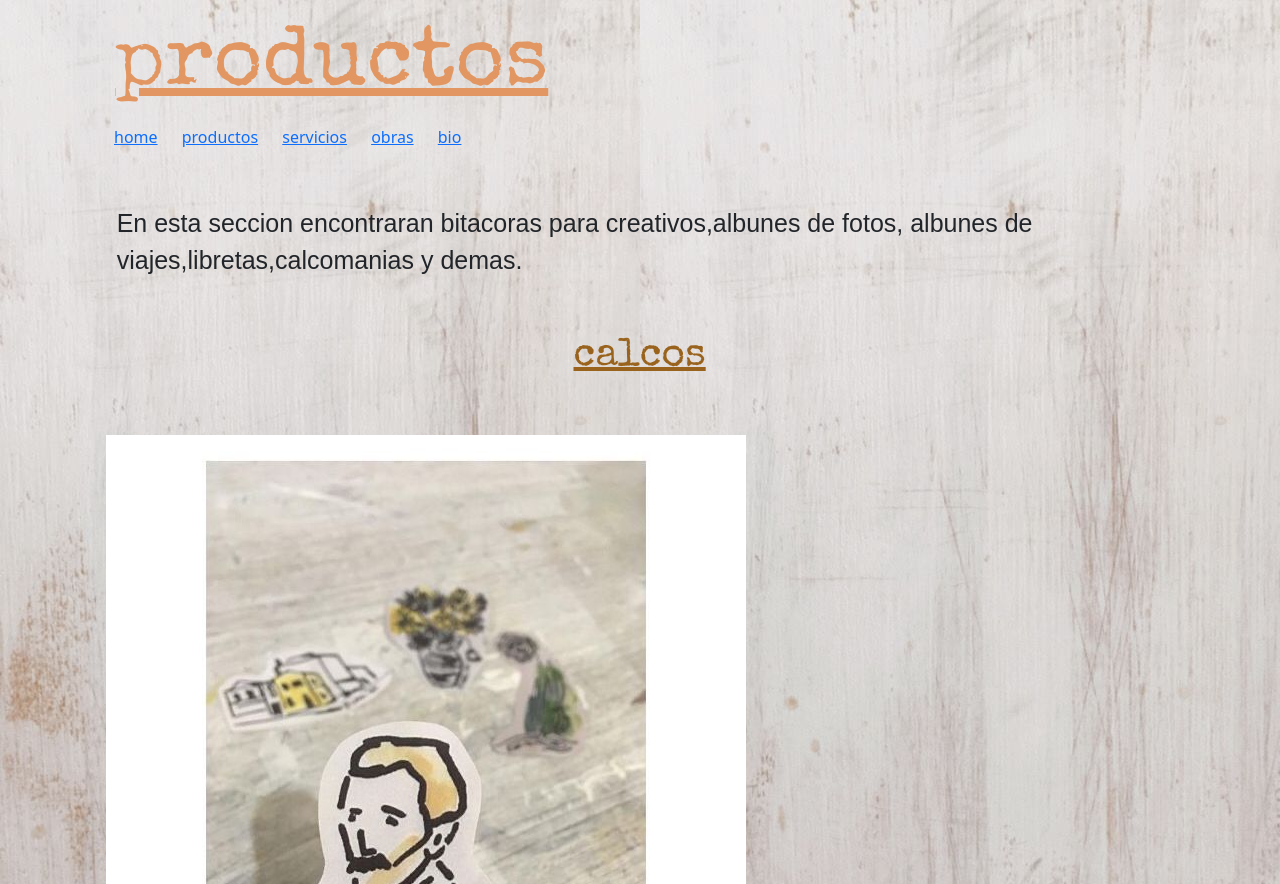
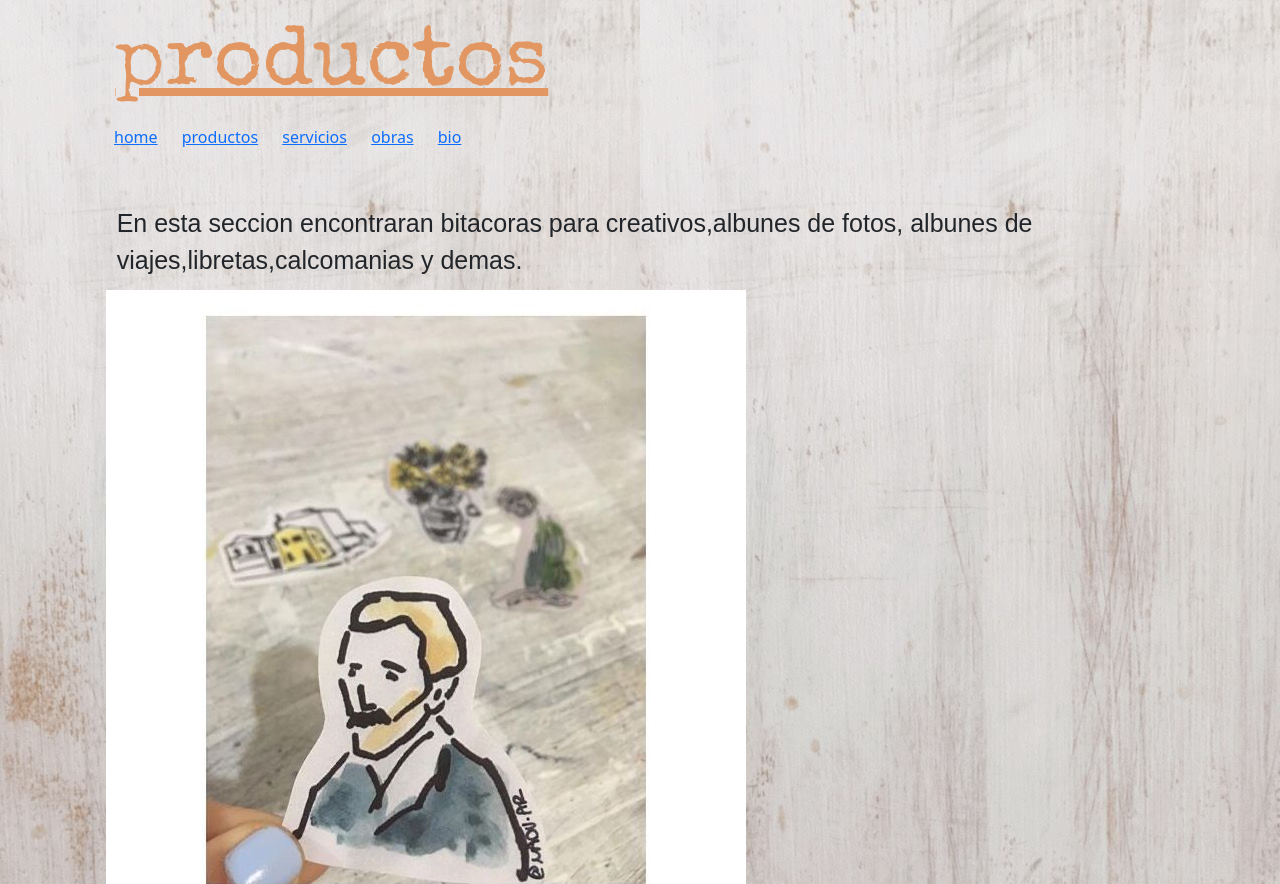
Before and after one commit to Arteromatias/proyectoNadu, a website: page producto.html in a window 1280 px wide. Shown: the top 884 px of the page. Drawn offline with nearby package versions, Linux system fonts and the light colour scheme; files whose address does not match are found by name; a web font is replaced by a local one.

Commit message:
se borraron cosas

```diff
--- a/producto.html
+++ b/producto.html
@@ -44,7 +44,7 @@
                 </p>
             </article>
             <article class="fotos">
-                <h2 class="animate__animated animate__backInLeft">calcos</h2>
+
                 <div class=" wow calco animate_animated animate__heartBeat">
                     <img src="./media/calcomania1.jpeg" alt="calcomania">
                 </div>
```
